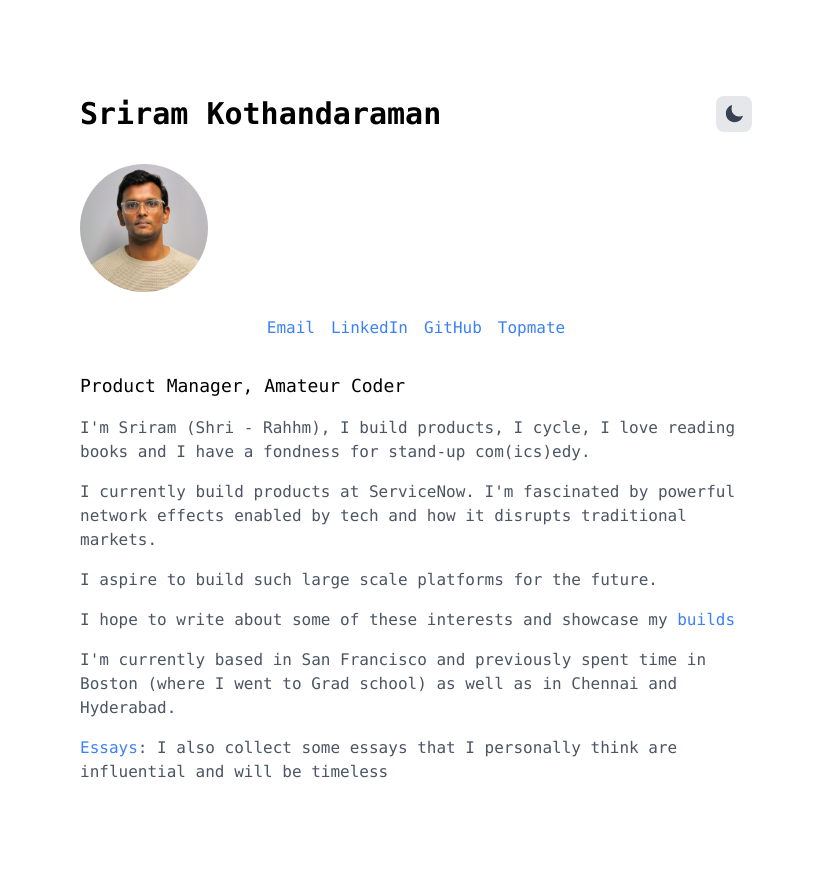
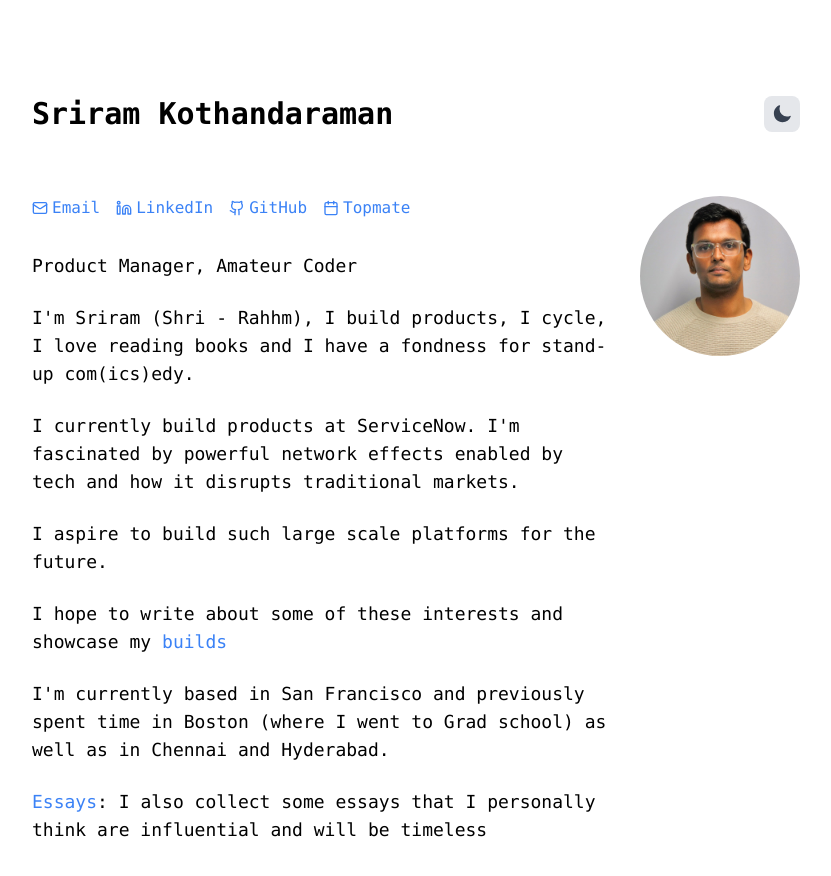
Before and after one commit to sriramkj07/Personalwebsite, a Next.js app: page / in a window 1280 px wide. Shown: the top 876 px of the page, without its empty margins (224-1055 px from the left). Built offline with nearby package versions, Linux system fonts and the light colour scheme.

Commit message:
Update layout to match rauchg.com style with right-aligned image

```diff
--- a/app/page.tsx
+++ b/app/page.tsx
@@ -1,18 +1,31 @@
 import { ThemeSwitcher } from '@/components/theme-switcher'
 import Image from 'next/image'
 import Link from 'next/link'
+import { Mail, Github, Linkedin, Calendar } from 'lucide-react'
 
 export default function Home() {
   return (
     <main className="min-h-screen bg-white dark:bg-gray-950 text-black dark:text-white p-4 md:p-16 lg:p-24 font-mono flex justify-center">
-      <div className="w-full max-w-2xl">
-        <div className="flex justify-between items-center mb-8">
+      <div className="w-full max-w-3xl">
+        <div className="flex justify-between items-center mb-16">
           <h1 className="text-3xl font-bold">Sriram Kothandaraman</h1>
           <ThemeSwitcher />
         </div>
 
-        <div>
-          <div className="w-32 h-32 rounded-full overflow-hidden">
+        <div className="relative">
+          {/* Profile Image - Absolute positioned */}
+          <div className="hidden md:block absolute right-0 top-0 w-40 h-40 rounded-full overflow-hidden">
+            <Image
+              src="/Sriram.jpeg"
+              alt="Profile picture"
+              width={160}
+              height={160}
+              className="object-cover"
+            />
+          </div>
+
+          {/* Mobile Profile Image */}
+          <div className="md:hidden w-32 h-32 rounded-full overflow-hidden mb-8">
             <Image
               src="/Sriram.jpeg"
               alt="Profile picture"
@@ -21,50 +34,58 @@ export default function Home() {
               className="object-cover"
             />
           </div>
-        </div>
 
+          {/* Content with right margin for image */}
+          <div className="md:mr-48">
             {/* Social Links */}
-        <div className="flex gap-4 mt-6 justify-center">
-          <a href="mailto:sriramkj07@gmail.com" className="text-blue-500 hover:text-blue-600">
-            Email
+            <div className="flex gap-4 mb-8">
+              <a href="mailto:sriramkj07@gmail.com" className="text-blue-500 hover:text-blue-600 flex items-center gap-1">
+                <Mail className="w-4 h-4" />
+                <span>Email</span>
               </a>
-          <a href="https://linkedin.com/in/sriramkj07" className="text-blue-500 hover:text-blue-600" target="_blank" rel="noopener noreferrer">
-            LinkedIn
+              <a href="https://linkedin.com/in/sriramkj07" className="text-blue-500 hover:text-blue-600 flex items-center gap-1" target="_blank" rel="noopener noreferrer">
+                <Linkedin className="w-4 h-4" />
+                <span>LinkedIn</span>
               </a>
-          <a href="https://github.com/sriramkj07" className="text-blue-500 hover:text-blue-600" target="_blank" rel="noopener noreferrer">
-            GitHub
+              <a href="https://github.com/sriramkj07" className="text-blue-500 hover:text-blue-600 flex items-center gap-1" target="_blank" rel="noopener noreferrer">
+                <Github className="w-4 h-4" />
+                <span>GitHub</span>
               </a>
-          <a href="https://topmate.io/sriramkj07" className="text-blue-500 hover:text-blue-600" target="_blank" rel="noopener noreferrer">
-            Topmate
+              <a href="https://topmate.io/sriramkj07" className="text-blue-500 hover:text-blue-600 flex items-center gap-1" target="_blank" rel="noopener noreferrer">
+                <Calendar className="w-4 h-4" />
+                <span>Topmate</span>
               </a>
             </div>
 
             {/* Bio Section */}
-        <div className="space-y-4 mt-8 text-left">
-          <p className="text-lg">
-            Product Manager, Amateur Coder
-          </p>
-          <p className="text-gray-600 dark:text-gray-400">
+            <div className="space-y-6 text-lg">
+              <h2 className="font-medium">Product Manager, Amateur Coder</h2>
+
+              <p>
                 I'm Sriram (Shri - Rahhm), I build products, I cycle, I love reading books and I have a fondness for stand-up com(ics)edy.
               </p>
-          <p className="text-gray-600 dark:text-gray-400">
+
+              <p>
                 I currently build products at ServiceNow. I'm fascinated by powerful network effects enabled by tech and how it disrupts traditional markets.
               </p>
-          <p className="text-gray-600 dark:text-gray-400">
+
+              <p>
                 I aspire to build such large scale platforms for the future.
               </p>
-          <p className="text-gray-600 dark:text-gray-400">
+
+              <p>
                 I hope to write about some of these interests and showcase my <Link href="/builds" className="text-blue-500 hover:text-blue-600">builds</Link>
               </p>
-          <p className="text-gray-600 dark:text-gray-400">
+
+              <p>
                 I'm currently based in San Francisco and previously spent time in Boston (where I went to Grad school) as well as in Chennai and Hyderabad.
               </p>
+
               <p>
-            <Link href="/essays" className="text-blue-500 hover:text-blue-600">Essays</Link>
-            <span className="text-gray-600 dark:text-gray-400">
-              : I also collect some essays that I personally think are influential and will be timeless
-            </span>
+                <Link href="/essays" className="text-blue-500 hover:text-blue-600">Essays</Link>: I also collect some essays that I personally think are influential and will be timeless
               </p>
+            </div>
+          </div>
         </div>
       </div>
     </main>
```
Lines whose indentation alone changed are shown as unchanged.
